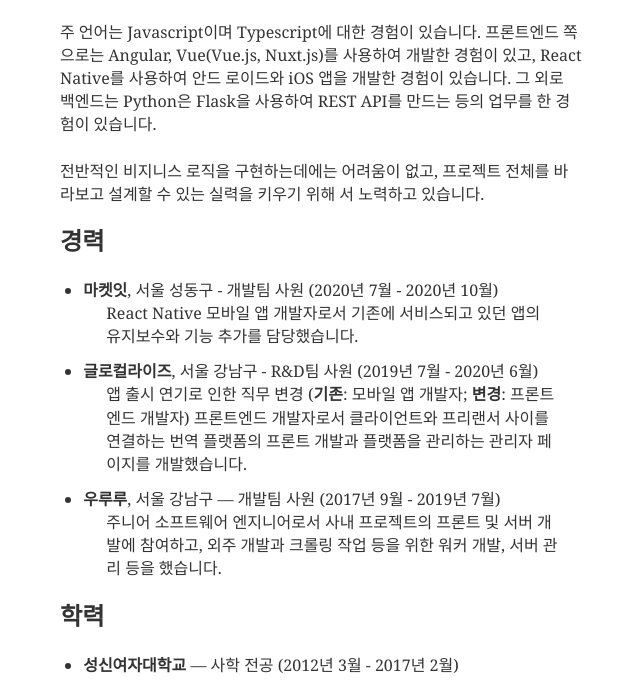
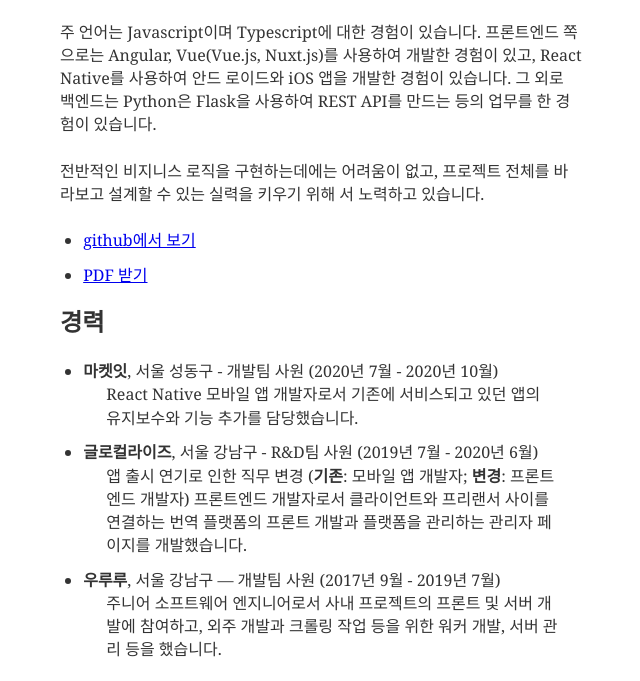
Before and after one commit to thumbsu/dev-blog, a Gatsby site: page /about in a window 1280 px wide. Shown: the part 119-800 px from the top of the page, without its empty margins (319-959 px from the left). Built offline with nearby package versions, Linux system fonts and the light colour scheme; Gatsby itself is replaced by a stand-in of ours; some packages are replaced by stand-ins of ours; what typography-theme-github would draw is missing.

Commit message:
UPDATE link

```diff
--- a/content/__about/resume-en.md
+++ b/content/__about/resume-en.md
@@ -13,6 +13,9 @@
 그 외로 백엔드는 Python은 Flask을 사용하여 REST API를 만드는 등의 업무를 한 경험이 있습니다.
 
 전반적인 비지니스 로직을 구현하는데에는 어려움이 없고, 프로젝트 전체를 바라보고 설계할 수 있는 실력을 키우기 위해 서 노력하고 있습니다.
+
+- [github에서 보기](https://github.com/thumbsu/resume)
+- [PDF 받기](https://drive.google.com/file/d/1dMgMqIx99MJkC8EtuEVJdqSqU6ZHrA6E/view?usp=sharing)
 
 ## 경력
 
```
